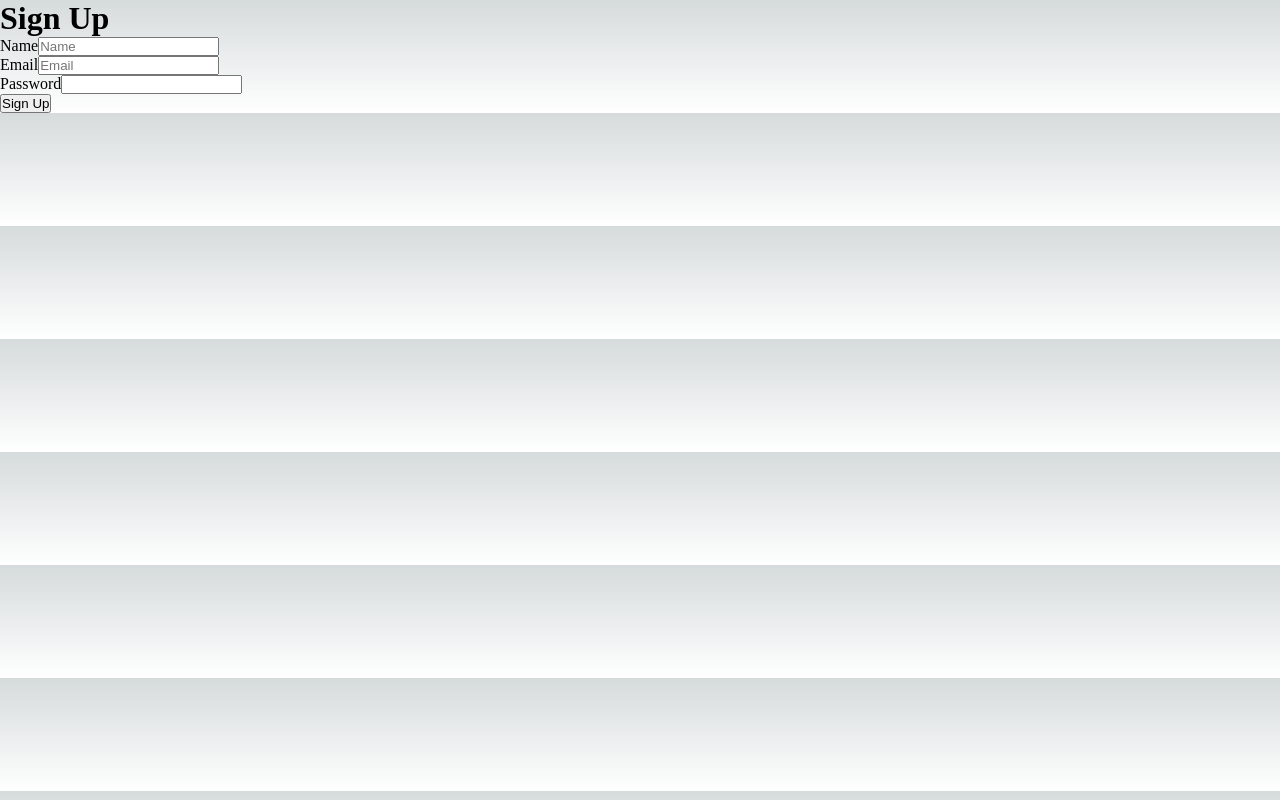
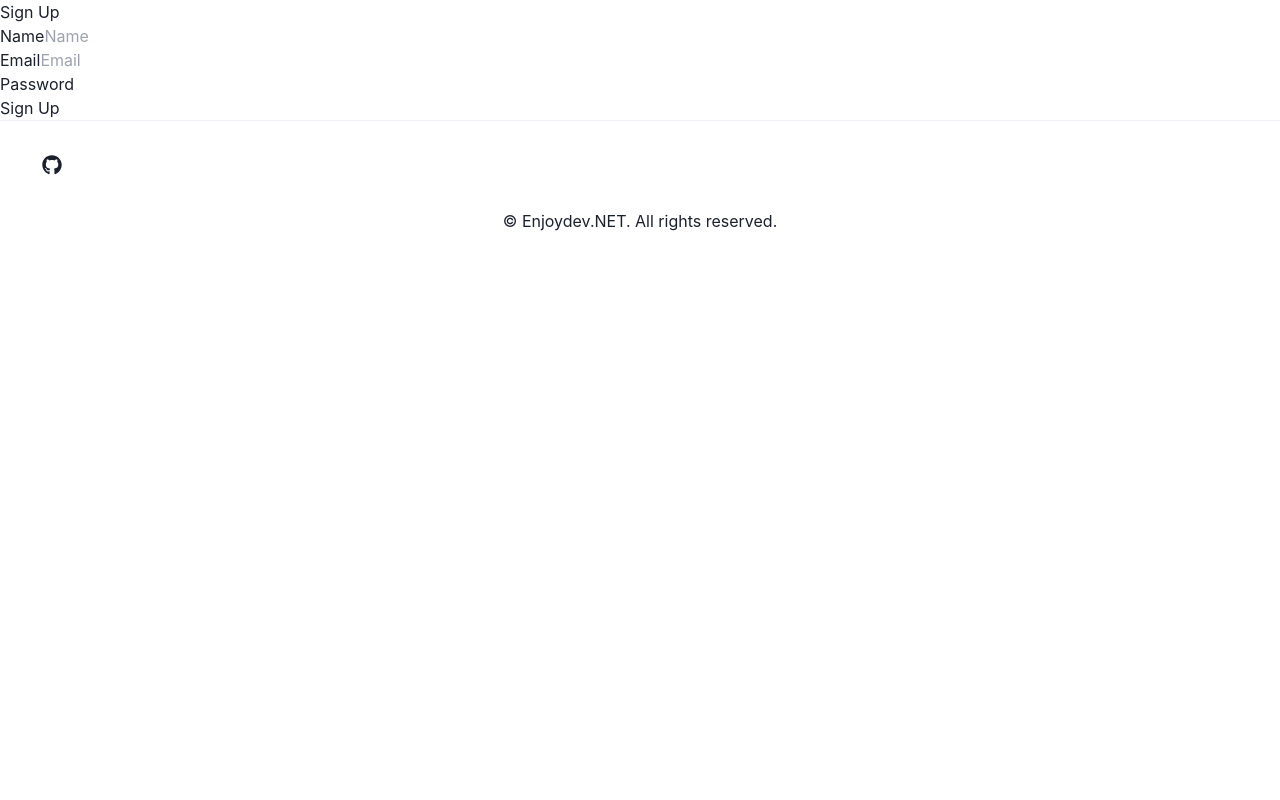
Before and after one commit to Benjamin-Shin/nextjs_nestjs_base, a Next.js app: page /signup in a window 1280 px wide. Built offline with nearby package versions, Linux system fonts and the light colour scheme; no server answers.

Commit message:
Chakra-ui 프로바이더 및 Layout 적용

```diff
--- a/pages/_app.tsx
+++ b/pages/_app.tsx
@@ -1,14 +1,24 @@
-import '@/styles/globals.css'
-import type { AppProps } from 'next/app'
-import { SessionProvider } from 'next-auth/react'
+import '@/styles/globals.css';
+import * as React from 'react';
+import type { AppProps } from 'next/app';
+import { SessionProvider } from 'next-auth/react';
+
+import { ChakraProvider } from '@chakra-ui/react';
+import Layout from '@/pages/components/Layout';
+
+import '@/css/tailwind.css';
 
 export default function App({
   Component,
-  pageProps: { session, ...pageProps }
+  pageProps: { session, ...pageProps },
 }: AppProps) {
   return (
     <SessionProvider session={session}>
-      <Component {...pageProps} />
+      <ChakraProvider resetCSS>
+        <Layout>
+          <Component {...pageProps} />
+        </Layout>
+      </ChakraProvider>
     </SessionProvider>
-  )
+  );
 }
```
